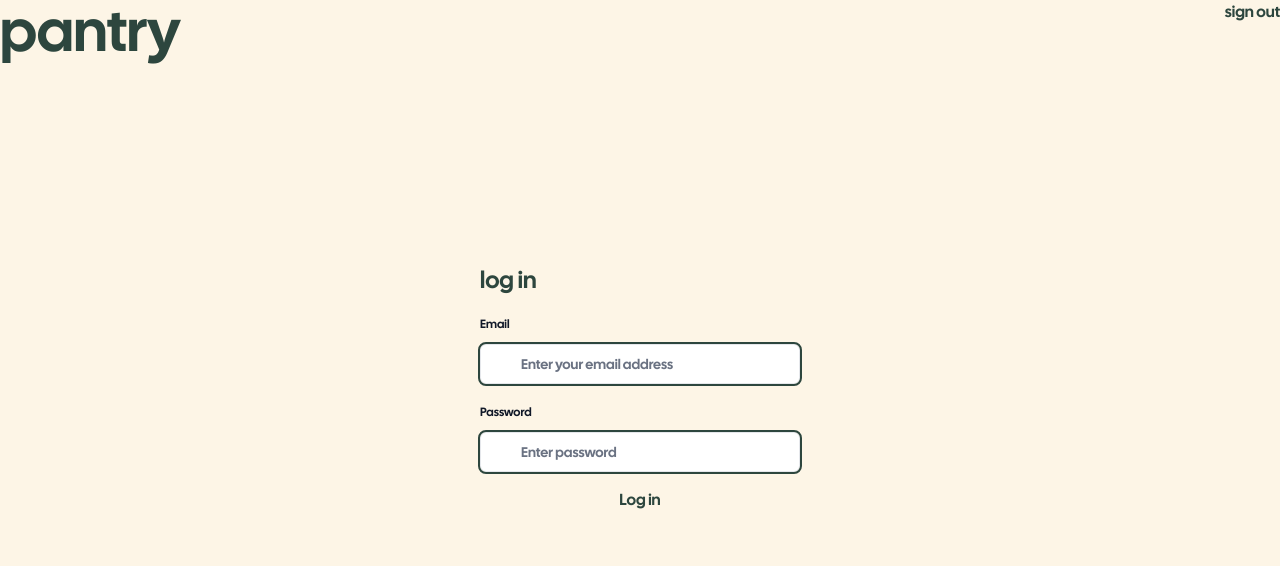
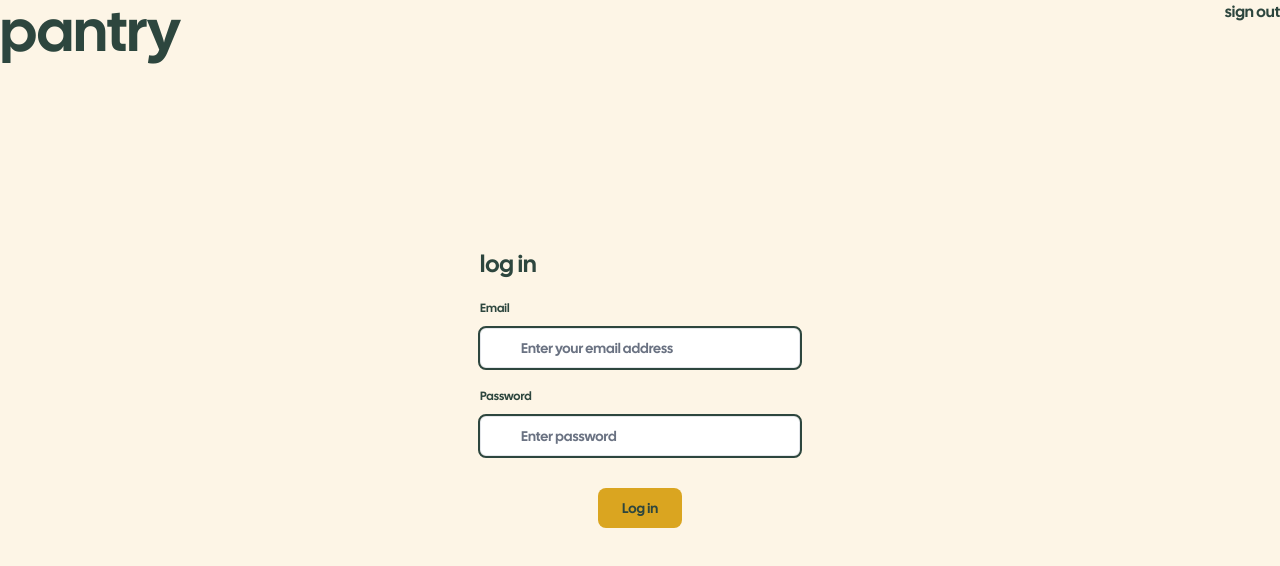
Before and after one commit to antflaherty/pantry, a Next.js app: page /login in a window 1280 px wide. Shown: the top 566 px of the page. Built offline with nearby package versions, Linux system fonts and the light colour scheme.

Commit message:
Improve button styling

```diff
--- a/app/ui/login-form.tsx
+++ b/app/ui/login-form.tsx
@@ -15,7 +15,7 @@ export default function LoginForm() {
         <div className="w-full">
           <div>
             <label
-              className="mb-3 mt-5 block text-xs font-medium text-gray-900"
+              className="mb-3 mt-5 block text-xs font-medium"
               htmlFor="email"
             >
               Email
@@ -33,7 +33,7 @@ export default function LoginForm() {
           </div>
           <div className="mt-4">
             <label
-              className="mb-3 mt-5 block text-xs font-medium text-gray-900"
+              className="mb-3 mt-5 block text-xs font-medium"
               htmlFor="password"
             >
               Password
@@ -51,9 +51,14 @@ export default function LoginForm() {
             </div>
           </div>
         </div>
-        <button className="mt-4 w-full" aria-disabled={isPending}>
-          Log in
-        </button>
+        <div className="mt-4 w-full flex justify-center">
+          <button
+            className="flex mt-4 bg-primary h-10 items-center justify-center rounded-lg px-6 text-sm"
+            aria-disabled={isPending}
+          >
+            Log in
+          </button>
+        </div>
         <div className="flex h-8 items-end space-x-1">
           {errorMessage && (
             <>
```
